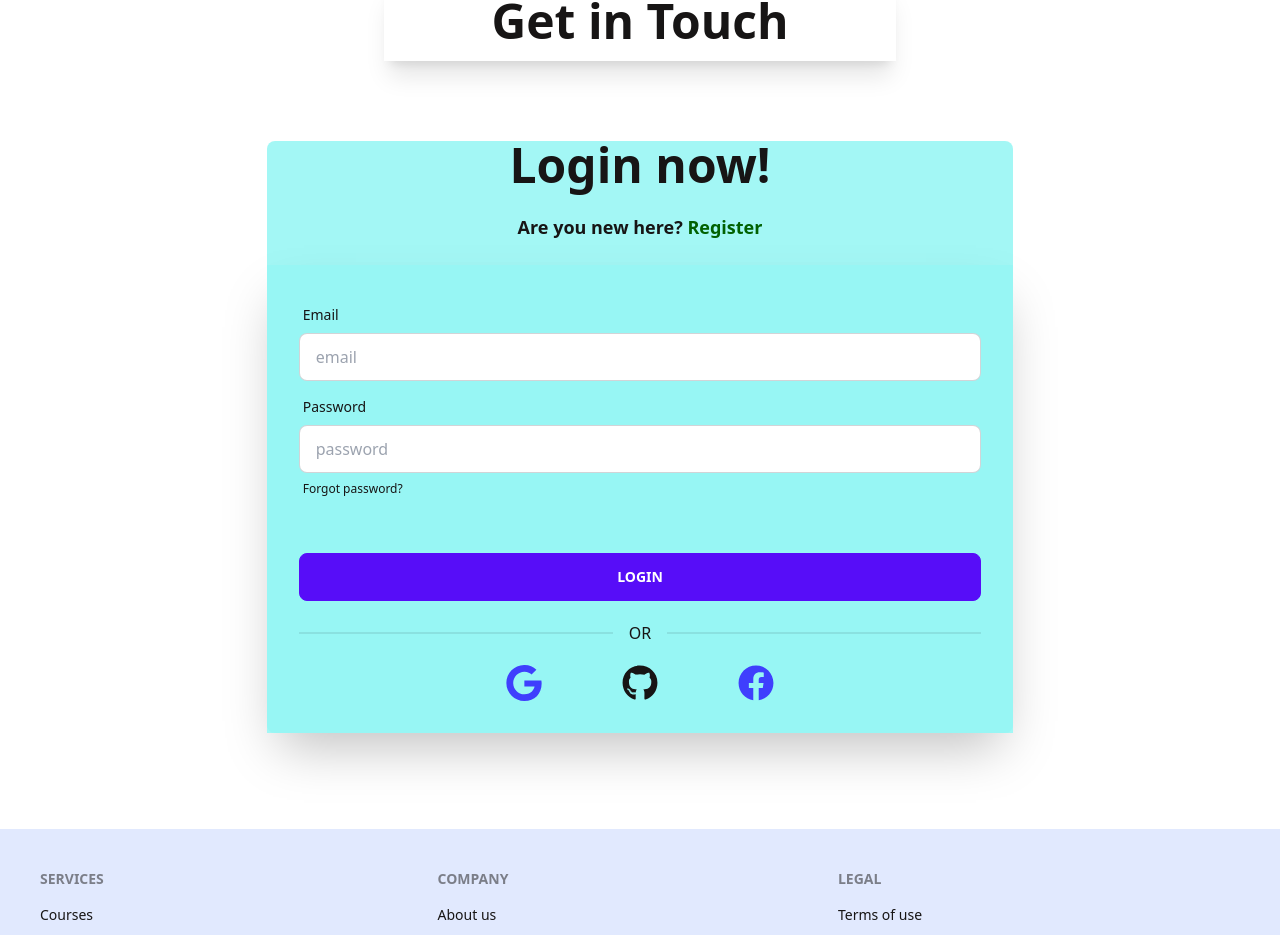
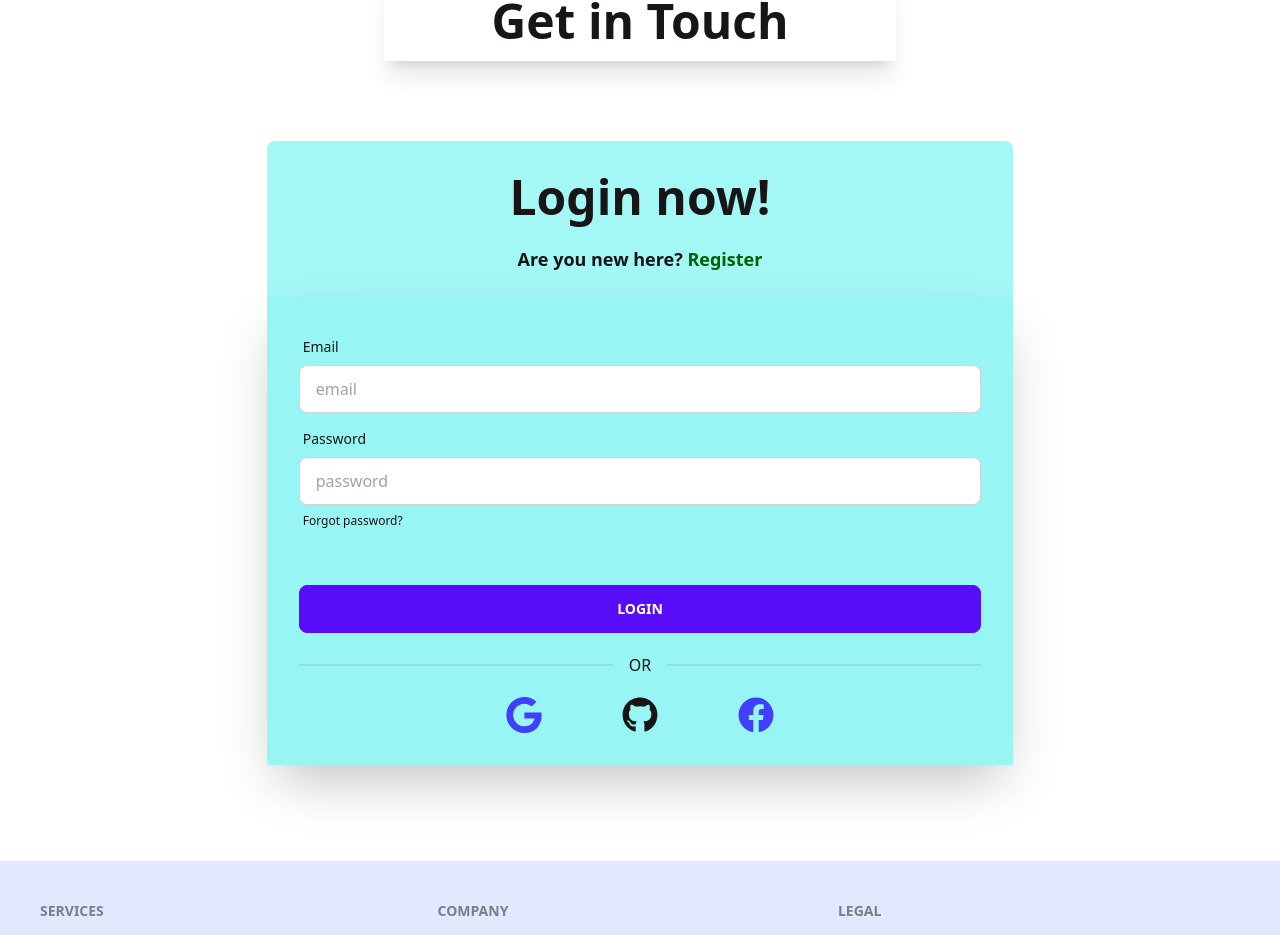
Before and after one commit to Atik2788/E-learning10, a React (Create React App) app: page / in a window 1280 px wide. Shown: the part 2087-3022 px from the top of the page. Built offline with nearby package versions, Linux system fonts and the light colour scheme; no server answers.

Commit message:
after doing dark and light mode and do changes in login page

```diff
--- a/src/components/Sheared/Login/Login.js
+++ b/src/components/Sheared/Login/Login.js
@@ -81,7 +81,7 @@ const Login = () => {
       <Form onSubmit={handleSignIn} className="mt-20 lg:w-7/12 md:w-7/12 w-11/12 mx-auto form-bg rounded-lg">
         <div className="">
           <div className="text-center">
-            <h1 className="text-5xl font-bold">Login now!</h1>
+            <h1 className="text-5xl font-bold pt-8">Login now!</h1>
             <p className="py-6 text-lg font-semibold">
               Are you new here?
               <span> <Link to='/register' className="color-text">Register</Link></span>
```
Also changed, not shown: 1 other file (tests, documents, lock files or other folders).
